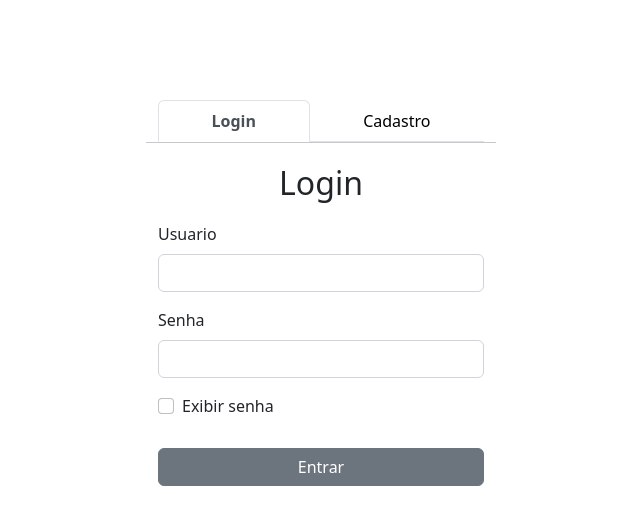
After one commit to RafaSilva13/SiteVendas, a PHP site: page /login.php in a window 1280 px wide. The commit adds this page. Shown: the top 525 px of the page, without its empty margins (319-959 px from the left). Run offline with PHP 8.4, Linux system fonts and the light colour scheme; some libraries are stand-ins or nearby versions.

Commit message:
Inclusão login

```diff
--- a/index.php
+++ b/index.php
@@ -1 +1,3 @@
-<?php?>
+<?php
+    include 'connection.php';
+?>
--- /dev/null
+++ b/login.php
@@ -0,0 +1,147 @@
+<!doctype html>
+<html lang="en">
+  <head>
+    <meta charset="utf-8">
+    <meta name="viewport" content="width=device-width, initial-scale=1">
+    <title>Bootstrap demo</title>
+    <script src="https://ajax.googleapis.com/ajax/libs/jquery/3.6.0/jquery.min.js"></script>
+    <link href="https://cdn.jsdelivr.net/npm/bootstrap@5.2.1/dist/css/bootstrap.min.css" rel="stylesheet" integrity="sha384-iYQeCzEYFbKjA/T2uDLTpkwGzCiq6soy8tYaI1GyVh/UjpbCx/TYkiZhlZB6+fzT" crossorigin="anonymous">
+  </head>
+  <body>
+
+    <div class="container" style="margin-top: 90px;">
+
+        <div class="row">
+            <div class="col"></div>
+
+            <div class="col-lg-4" style="width: 350px; height: auto;">
+
+                <div class="row" style="margin-top: 10px;">
+                    <div class="col-lg-12">
+                        <ul class="nav nav-tabs nav-fill">
+
+                            <li class="nav-item" id="login">
+                                <a class="nav-link" id="itemlogin" aria-current="page" href="#">Login</a>
+                            </li>
+
+                            <li class="nav-item" id="cadastro">
+                                <a class="nav-link" id="itemcadastro" aria-current="page" href="#">Cadastro</a>
+                            </li>
+                        </ul>
+                    </div>
+                    <hr>
+                </div>
+
+                <div class="arealogin">
+                    <h2 style="text-align:center; margin-top: 5px;">Login</h2>
+
+                    <form style="margin-top:20px;">
+                        <div class="mb-3">
+                            <label for="usuario" class="form-label">Usuario</label>
+                            <input type="text" class="form-control" id="usuario">
+                        </div>
+                        <div class="mb-3">
+                            <label for="senha" class="form-label">Senha</label>
+                            <input type="password" class="form-control" id="senha">
+                        </div>
+                        <div class="mb-3 form-check">
+                            <input type="checkbox" class="form-check-input" id="exampleCheck1">
+                            <label class="form-check-label" for="exampleCheck1">Exibir senha</label>
+                        </div>
+
+                        <div class="d-grid gap-2" style="margin-top: 30px; margin-bottom: 20px;">
+                            <button type="submit" class="btn btn-secondary">Entrar</button>
+                        </div>
+                    </form>
+                </div>
+
+
+
+                <div class="areacadastro">
+                    <h2 style="text-align:center; margin-top: 5px;">Cadastro</h2>
+
+                    <form style="margin-top:20px;">
+                        <div class="mb-3">
+                            <label for="nome" class="form-label">Nome Completo</label>
+                            <input type="text" class="form-control" id="nome">
+                        </div>
+
+                        <div class="mb-3">
+                            <label for="usuario" class="form-label">Usuario</label>
+                            <input type="text" class="form-control" id="usuario">
+                        </div>
+
+                        <div class="mb-3">
+                            <label for="senha" class="form-label">Senha</label>
+                            <input type="password" class="form-control" id="senha">
+                        </div>
+                        <div class="mb-3 form-check">
+                            <input type="checkbox" class="form-check-input" id="exampleCheck1">
+                            <label class="form-check-label" for="exampleCheck1">Exibir senha</label>
+                        </div>
+
+                        <div class="d-grid gap-2" style="margin-top: 30px; margin-bottom: 20px;">
+                            <button type="submit" class="btn btn-secondary">Cadastrar</button>
+                        </div>
+                    </form>
+                </div>
+            </div>
+            <div class="col"></div>
+        </div>
+    </div>
+
+    <script>
+        $(".areacadastro").hide();
+        $("#itemlogin").addClass('active');
+        $("#itemlogin").css("font-weight", "bold")
+        $("#itemcadastro").css("color", "black");
+
+
+        $(function () {
+            $("#login").click(function(){
+                $(".areacadastro").hide();
+                $(".arealogin").show();
+
+                $("#itemlogin").addClass('active');
+                $("#itemcadastro").removeClass('active');
+
+                $("#itemlogin").css("font-weight", "bold");
+                $("#itemcadastro").css("font-weight", "400");
+
+                $("#itemcadastro").css("color", "black");
+            })
+            $("#cadastro").click(function(){
+                $(".arealogin").hide();
+                $(".areacadastro").show();
+
+                $("#itemcadastro").addClass('active');
+                $("#itemlogin").removeClass('active');
+
+                $("#itemcadastro").css("font-weight", "bold");
+                $("#itemlogin").css("font-weight", "400");
+
+                $("#itemlogin").css("color", "black");
+            })
+
+            $('#exampleCheck1').click(function(){
+
+                var checkbox = $('#exampleCheck1');
+
+                if(checkbox.is(":checked")) {
+                    $('#senha').attr('type', 'text');
+                } else {
+                    $('#senha').attr('type', 'password');
+                }
+
+            });
+        });
+    </script>
+
+    <script src="https://cdn.jsdelivr.net/npm/js-cookie@rc/dist/js.cookie.min.js"></script>
+    <script src="https://code.jquery.com/jquery-1.9.1.min.js" integrity="sha256-wS9gmOZBqsqWxgIVgA8Y9WcQOa7PgSIX+rPA0VL2rbQ=" crossorigin="anonymous"></script>
+    <script src="https://code.jquery.com/jquery-3.0.0.min.js" integrity="sha256-JmvOoLtYsmqlsWxa7mDSLMwa6dZ9rrIdtrrVYRnDRH0=" crossorigin="anonymous"></script>
+    <script src="https://cdn.jsdelivr.net/npm/bootstrap@5.2.1/dist/js/bootstrap.bundle.min.js" integrity="sha384-u1OknCvxWvY5kfmNBILK2hRnQC3Pr17a+RTT6rIHI7NnikvbZlHgTPOOmMi466C8" crossorigin="anonymous"></script>
+    <script src="https://cdn.jsdelivr.net/npm/@popperjs/core@2.11.6/dist/umd/popper.min.js" integrity="sha384-oBqDVmMz9ATKxIep9tiCxS/Z9fNfEXiDAYTujMAeBAsjFuCZSmKbSSUnQlmh/jp3" crossorigin="anonymous"></script>
+    <script src="https://cdn.jsdelivr.net/npm/bootstrap@5.2.1/dist/js/bootstrap.min.js" integrity="sha384-7VPbUDkoPSGFnVtYi0QogXtr74QeVeeIs99Qfg5YCF+TidwNdjvaKZX19NZ/e6oz" crossorigin="anonymous"></script>
+</body>
+</html>
```
Also changed, not shown: connection.php (renamed from conection.php).
